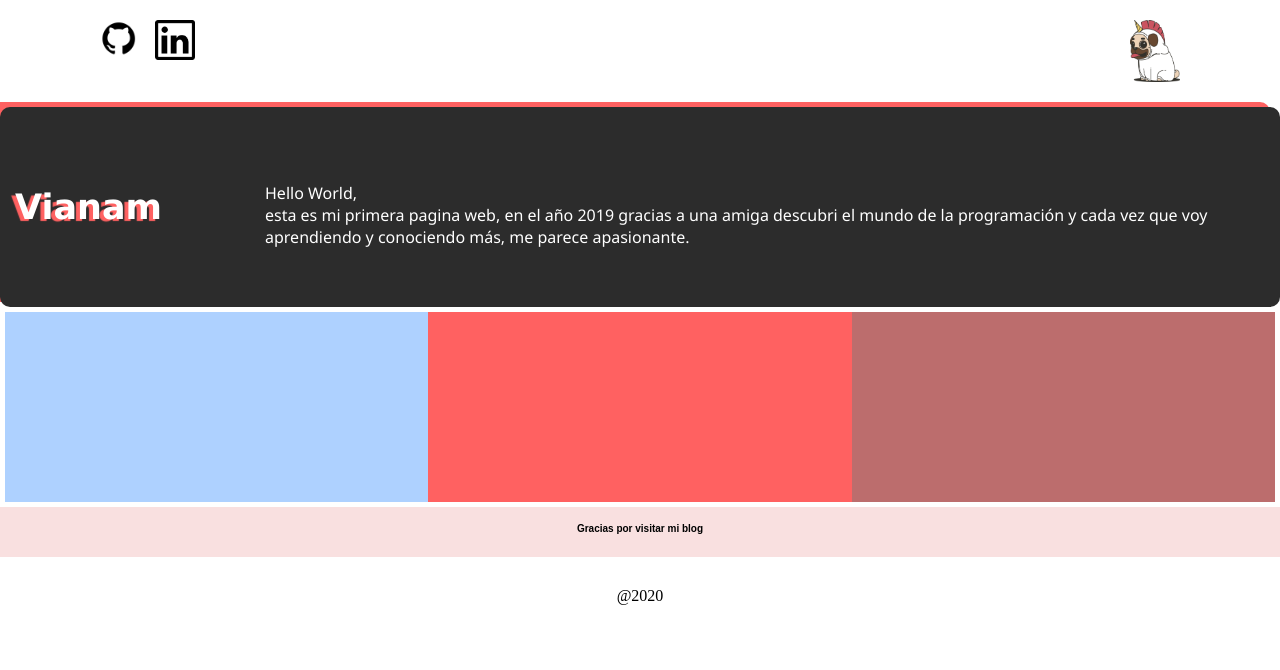
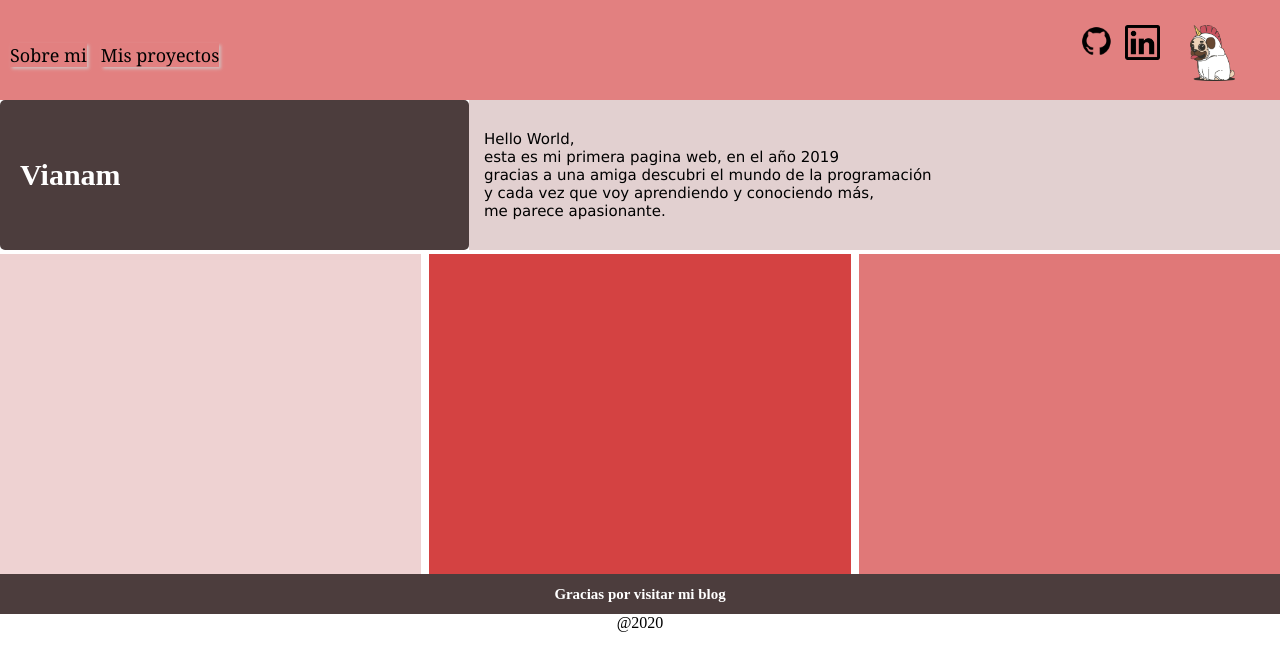
Before and after one commit to Vianam92/Blog, a plain HTML site: page index.html in a window 1280 px wide. Drawn offline with Linux system fonts and the light colour scheme.

Commit message:
Cambios generales en el main.css

```diff
--- a/index.html
+++ b/index.html
@@ -1,43 +1,53 @@
 <!DOCTYPE html>
-<html lan="es">
+<html lang="es">
 <head>
     <meta charset="utf-8">
     <link rel="stylesheet" href="main.css">
     <meta name="viewport" content="width=device-width, initial-scale=1.0">
-    <title>Blog</title>
+    <title>My Blog</title>
 </head>
 <body>
-    <main class="container">
-    <header class="header">
+    <header id="header"> <!--cabecera-->
      <nav class="header-nav">
-         <div class="header-nav-left">
+          <!--barra de navegación izquierda-->
+          <ul class="header-nav-left">
+            <li><a href="#">Sobre mi</a></li>
+             <li><a href="#">Mis proyectos</li></a>
+         </ul>
+         <!--barra de navegación derecha-->
+         <ul class="header-nav-right">
+         <li>
          <a href="https://github.com/Vianam92">
          <figure class="header-nav-github">
              <img src="img/github.png" Alt="" class="github">
-         </figure></a>
-         <a href="https://www.linkedin.com/in/mariana-viana-rodriguez-19871a195/">
+         </figure></a></li>
+         <li><a href="https://www.linkedin.com/in/mariana-viana-rodriguez-19871a195/">
          <figure class="header-nav-linkedin">
              <img src="img/linkedin.png" Alt="linkedin" class="linkedin">
-         </figure></a>
-        </div>
-        <a href="#" class="hover-unicornio">
+         </figure></a></li>
+         <li><a href="#" class="hover-unicornio">
             <figure class="header-nav-Unicornio">
             <img class="Unicornio" src="img/uni.webp" Alt="Unicornio">
-             </figure></a>
-     </nav>
+             </figure></a></li></ul>
+
+            </nav>
     </header>
-    <section class="section1">
+
+    <main id="container"> <!--contenedor-->
+
+    <section id="section1"> <!--section 1-->
         <div class="container-section1">
             <span class="container-name"><h1>Vianam</h1></span>
             <span class="container-description">
                 <p>Hello World, <br>
-                esta es mi primera pagina web, en el año 2019
-            gracias a una amiga descubri el mundo de la programación
-        y cada vez que voy aprendiendo y conociendo más,
-        me parece apasionante.</p></span>
+                esta es mi primera pagina web, en el año 2019<br>
+                gracias a una amiga descubri el mundo de la programación<br>
+                y cada vez que voy aprendiendo y conociendo más,<br>
+                me parece apasionante.</p></span>
         </div>
     </section>
-    <section class="section2">
+
+    <section class="section2"><!--section 2-->
     <div class="article1">
         <article>
             <a href="#">
@@ -58,11 +68,12 @@
     </div>
     </section>
     </main>
+    <!--footer-->
     <footer class="footer">
     <div class="footer-bye">
-        <h6>Gracias por visitar mi blog</h6>
+        <h5>Gracias por visitar mi blog</h6>
     </div>
-    </footer>
+</footer>
     <div class="years"><p>@2020</p></div>
 
 </body>
--- a/main.css
+++ b/main.css
@@ -3,179 +3,117 @@
     padding:0;
     box-sizing: border-box;
 }
-/*Style the container*/
-.container{
+#header{
+    width:100%;
+    max-width:1400px;
+    display:flex;
+    background-color: #e28080;
+    height:100px;
+
+}
+.header-nav{
+    display:grid;
+    grid-template-columns: auto auto;
+    width:inherit;
+    align-items:center;
+}
+
+.header-nav-right{
     width:100%;
     display:flex;
-    flex-direction:column;
-    flex-wrap:wrap;
-    font-family:'Segoe UI', Tahoma, Geneva, Verdana, sans-serif;
+    justify-content: flex-end;;
+    list-style:none;
+    padding:10px 40px 0 0;
 }
-/*Style the header*/
-.header{
-    background-color:#ffffff;
-    width:100%;
-    display:flex;
-    flex-wrap:wrap;
+li{
+    margin:5px;
+
+}
+.header-nav-github img{
+    width:35px;
+}
+.header-nav-linkedin img{
+    width:35px;
+}
+.header-nav-Unicornio img{
+    width:45px;
+    margin-left:20px;
+}
+.header-nav-left li{
+display:inline-block;
+margin:10px 0 0 10px;
+font-size:18px;
+font-family:Cambria, Cochin, Georgia, Times, 'Times New Roman', serif;
+}
+li a{
+    text-decoration: none;
+    color:black;
+    box-shadow: 2px 2px 3px #d3baba ;
+}
+a:hover{
+    background-color: #d3baba;
 }
 
-.header-nav{
-    width:100%;
-    padding:20px 100px;
+/*section */
+.container-section1{
+    display:grid;
+    grid-template-columns: auto auto;
+    height:150px;
+}
+.container-name{
     display:flex;
-    justify-content:space-between;
-    flex-wrap:wrap;
+    align-items:center;
+    font-size:20px;
+    background-color:#4c3d3d;
+    border-radius:5px;
 }
-
-.header-nav-left{
-   display:flex;
-   flex-wrap:wrap;
-   max-width:150px;
-   height:auto;
-}
-
-.Unicornio{
-    width:100%;
-}
-a :hover{
-    background-color:#f4b5b5;
-    border-radius: 3px;
-}
-.header-nav-Unicornio{
-    max-width:50px;
-}
-
-.header-nav-twiter{
-    max-width:40px;
-    margin-right:15px;
-}
-
-.twiter{
-    width:100%;
-}
-
-.header-nav-github{
-    max-width:40px;
-    margin-right:15px;
-}
-
-.github{
-    width:100%;
-}
-.header-nav-linkedin{
-    max-width:40px;
-}
-
-.linkedin{
-    width:100%;
-}
-/*Style contenido principal*/
-.section1{
-    background-color:#2c2c2c;
-    height: 200px;
-    margin-top:20px 0;
-    box-shadow: -10px -5px #FF6161;
-    border-radius:10px;
-}
-
-.container-section1{
-    display:flex;
-    justify-content:space-between;
-    align-items:center;
-    width:100%;
-    height:200px;
-}
-
 .container-name h1{
-   display:flex;
-   color:white;
-   font-size:35px;
-   font-family: Verdana, Geneva, Tahoma, sans-serif;
-   text-shadow:-4px 2px 1px #FF6161;
-   width:250px;
-   margin-left:15px;
+    margin-left:20px;
+    color:white;
 }
 .container-description{
-    color:white;
-    flex-wrap:wrap;
-    height:50px;
-
+    display:flex;
+    align-items:center;
+    background-color:#e2d0d0;
 }
 .container-description p{
-    overflow:auto;
+    font-family:'Lucida Sans', 'Lucida Sans Regular', 'Lucida Grande', 'Lucida Sans Unicode', Geneva, Verdana, sans-serif;
+    font-size:15px;
+    margin-left:15px;
 }
+/*section 2*/
 .section2{
     display:grid;
     grid-template-columns:auto auto auto;
-    height:200px;
-    padding:5px;
+    column-gap: 8px;
+    margin-top:4px;
+    width:100%;
+    height:320px;
 }
 .article1{
-    background-color:#AED1FF;
-
+    background-color:#eed2d2;
 }
 .article2{
-    background-color:#ff6161;
+    background-color:#d44242;
 }
 .article3{
-    background-color:#bc6d6d;
+    background-color:#e07878;
 }
-/*Style the footer*/
+
+/*footer*/
 .footer{
     display:flex;
     justify-content:center;
-    width: 100%;
-    height:50px;
-    background-color:#f9e0e0;
+    height:40px;
+    background-color:#4c3d3d;
 }
-.footer-bye h6{
-   font-family:Arial, Helvetica, sans-serif;
-    font-size:10px;
-    text-align:center;
-    position:relative;
-    top:16px;
+.footer-bye{
+    font-size:18px;
+    display:flex;
+    align-items:center;
+    color:white;
 }
 .years p{
-    display:block;
-    height:20px;
-    color:black;
-    text-align: center;
-    position:relative;
-    top:30px;}
-
-@media screen and (max-width: 1024px){
-html{
-    max-width:1024px;
-    display:grid;
+    display:flex;
+    justify-content: center;
 }
-}
-@media screen and (max-width: 768px){
-html{
-    max-width:768px;
-    display:grid;}
-
-}
-
-@media screen and (max-width: 480px){
-main{
-    max-width:480px;
-    display:grid;
-}
-.header-nav{
-    width:auto;
-    height:auto;
-}
-}
-@media screen and (max-width: 320px){
-html{
-    max-width:320px;
-    display:grid;
-}
-.header-nav{
-    width:auto;
-    height:auto;
-}
-.container-name{
-    overfow:auto;
-}
-}
```
